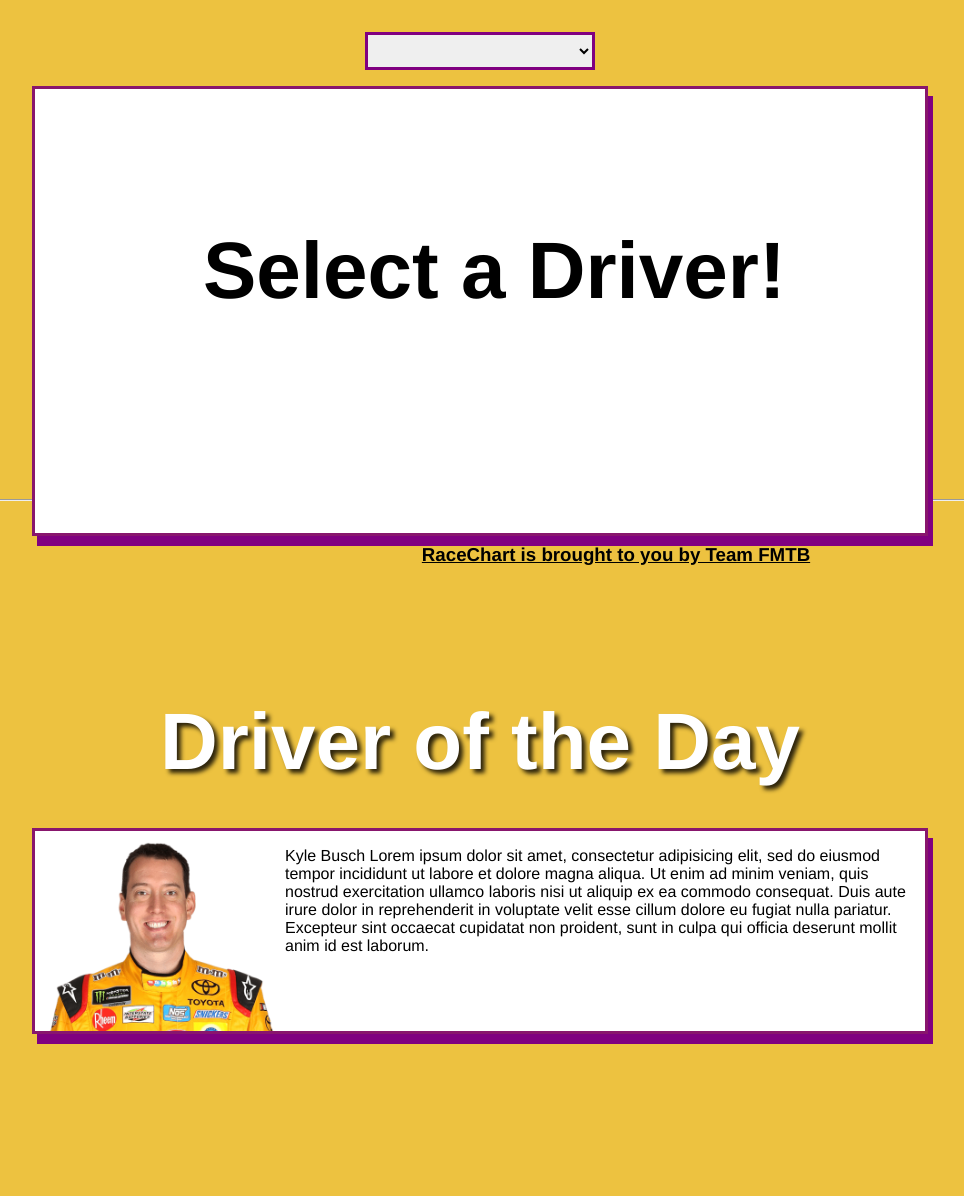
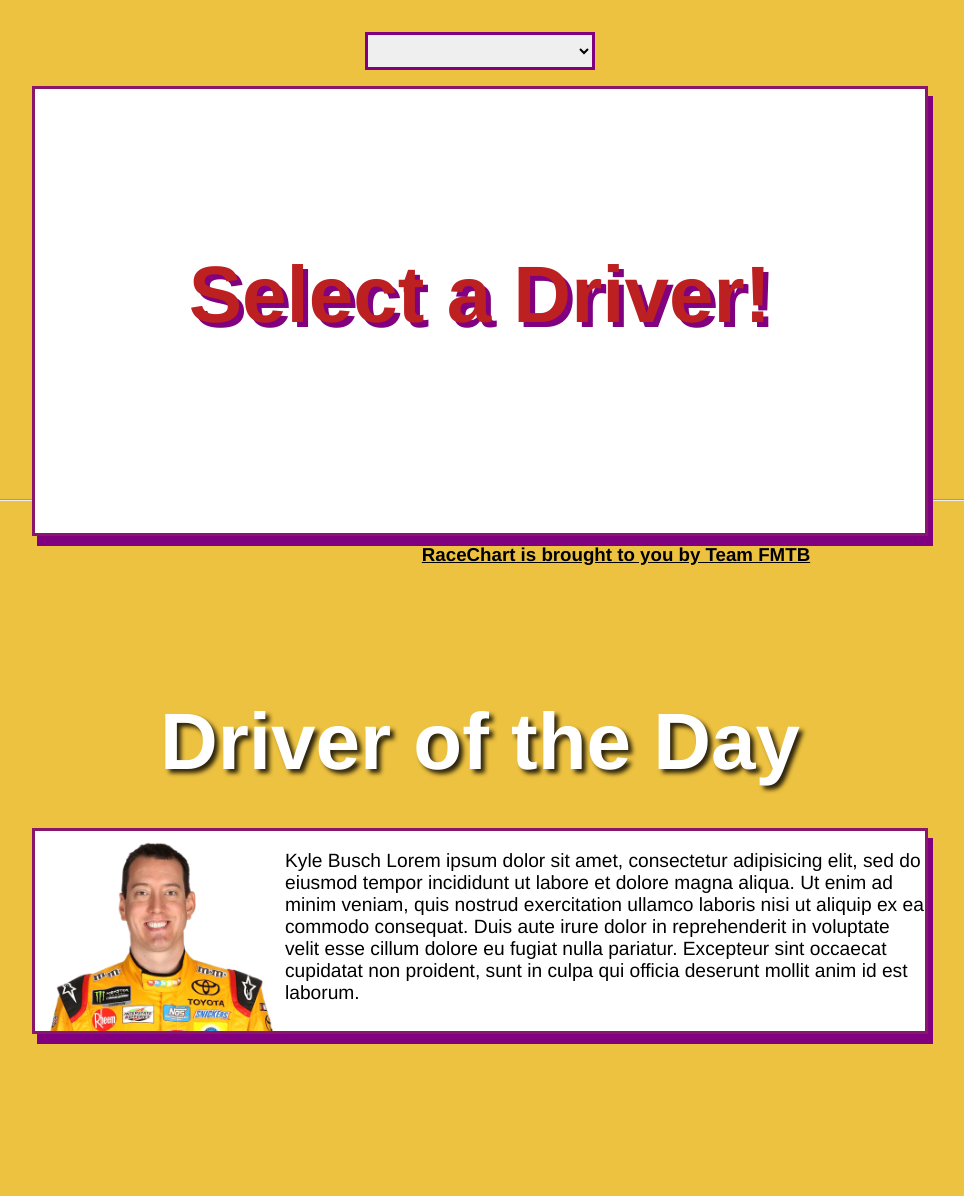
Before and after one commit to Trizzlenova/racechart, a Django app: page / in a window 1280 px wide. Shown: the part 540-1736 px from the top of the page, without its empty margins (24-988 px from the left). Run offline with Django 3.2, Linux system fonts and the light colour scheme; data that the repository does not hold is empty; some libraries are stand-ins or nearby versions.

Commit message:
changing some text colors

```diff
--- a/racechart_folder/racechart/static/css/racechart.css
+++ b/racechart_folder/racechart/static/css/racechart.css
@@ -220,6 +220,7 @@ ol {
 
 p {
   width: 75%;
+  font-size: 1.2em;
 }
 
 
@@ -229,13 +230,21 @@ footer {
   display: block;
 }
 
-/* format graph */
+/*========GRAPH========*/
+
+#graphed {
+  width: 100%;
+  /*background-color: #BC2021;*/
+}
 
 h1 {
   text-align: center;
   font-size: 5em;
-  margin: 1.5em;
+  margin: 2em auto;
+  text-shadow: 5px 5px purple;
+  color: #BC2021;
 }
+
 .line {
   fill: none;
   stroke: #BC2021;
@@ -244,6 +253,22 @@ h1 {
   stroke-dashoffset: 3000;
   -webkit-animation: line 6s linear forwards;
           animation: line 6s linear forwards;
+}
+#graph {
+  display: flex;
+  width: 100%;
+  margin: 0 auto;
+  justify-content: space-between;
+  height: 450px;
+  border: #88166D .2em solid;
+}
+
+g {
+  font-size: 1em;
+}
+
+#graph-list {
+  text-align: center;
 }
 
 @-webkit-keyframes line {
@@ -266,27 +291,6 @@ select {
   border: .2em solid purple;
 }
 
-#graph {
-  display: flex;
-  width: 100%;
-  margin: 0 auto;
-  justify-content: space-between;
-  height: 450px;
-  border: #88166D .2em solid;
-}
-
-g {
-  font-size: .9em;
-}
-
-#graphed {
-  margin-left: 3em;
-  margin-top: 1em;
-}
-
-#graph-list {
-  text-align: center;
-}
 
 h5 {
   font-size: 1em;
@@ -309,7 +313,3 @@ h3 {
   border: #88166D .2em solid;
   box-shadow: 5px 5px purple;
 }
-
-.gm-style-pbc {
-  height: 600px;
-}
--- a/racechart_folder/racechart/static/script/app.js
+++ b/racechart_folder/racechart/static/script/app.js
@@ -7,7 +7,7 @@ getResults();
 const createGraph = (data) => {
   // set the dimensions and margins of the graph
   var margin = {top: 20, right: 20, bottom: 30, left: 50},
-      width = 700 - margin.left - margin.right,
+      width = 900 - margin.left - margin.right,
       height = 400 - margin.top - margin.bottom;
 
   // parse the date / time
--- a/racechart_folder/racechart/static/script/map.js
+++ b/racechart_folder/racechart/static/script/map.js
@@ -27,7 +27,7 @@ const displayTracks = () => {
               },
           icon: {
             url: "../static/images/trophy.png",
-            scaledSize: {height: 60, width: 60},
+            scaledSize: {height: 70, width: 60},
           }
         })
       }
```
Also changed, not shown: racechart_folder/racechart/static/images/flags_top.svg (added).
